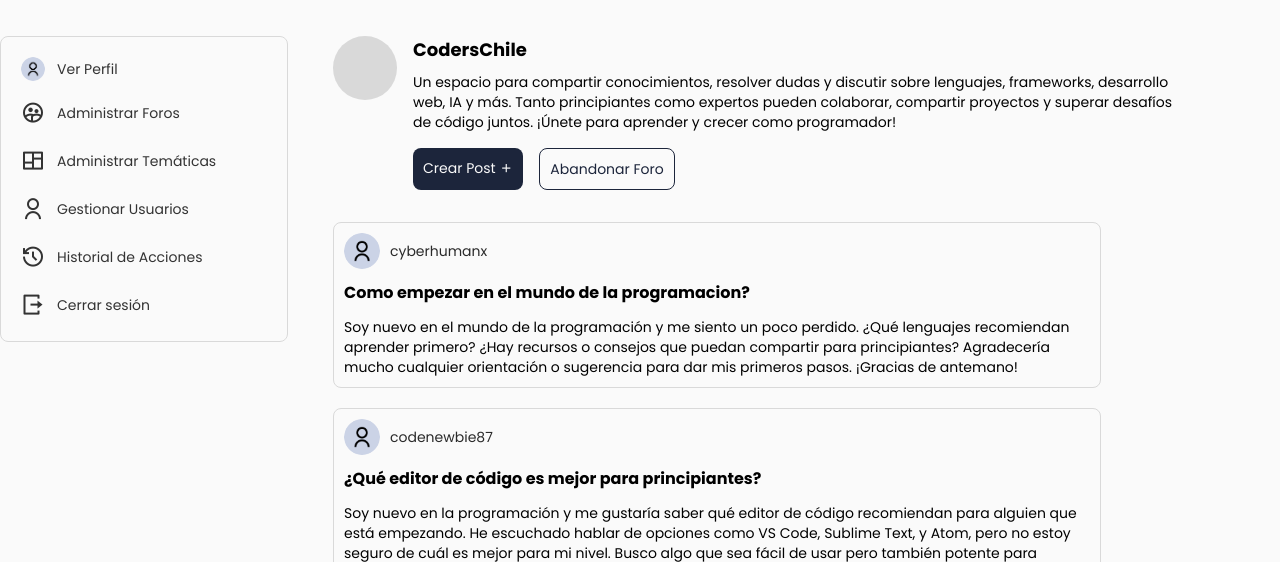
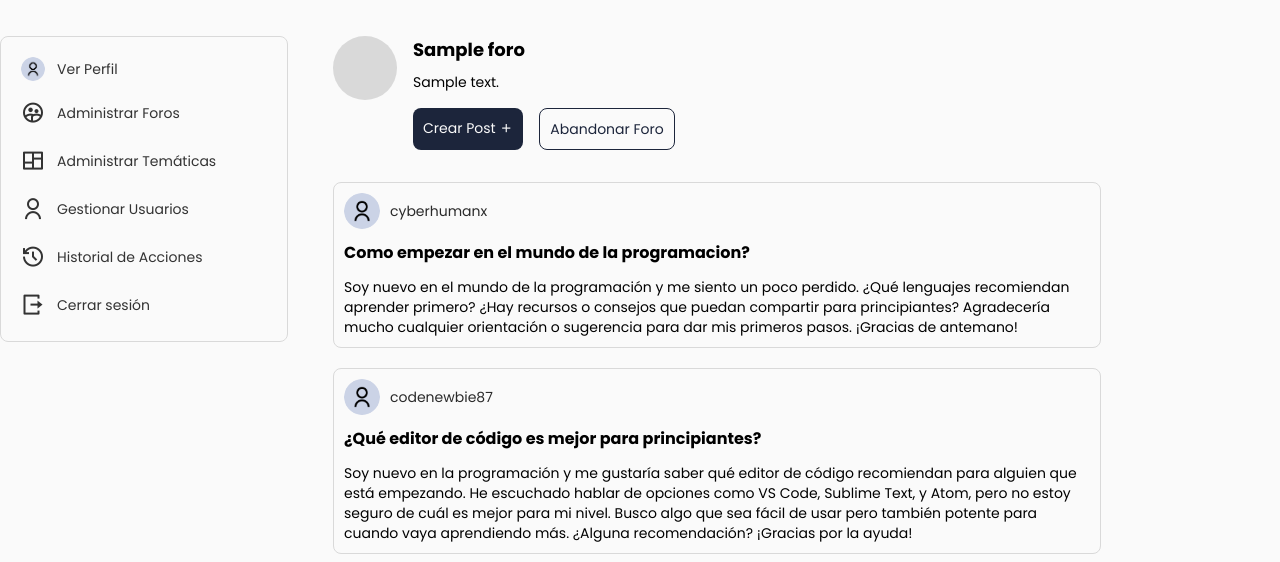
Before and after one commit to johan2160/Foros, a Django app: template foros/templates/ver_foro.html in a window 1280 px wide. Shown: the part 64-626 px from the top of the page. Run offline with Django 5.2, Linux system fonts and the light colour scheme; the template is opened without the code that fills it: values that come from a table or form of the project are taken from there, others are empty; tables that the repository leaves empty hold one stand-in row (values such as "Sample post"); some libraries are stand-ins or nearby versions.

Commit message:
feat(foro): personalización dinámica del foro
- Se reemplazó el nombre y la descripción del foro estáticos por variables dinámicas.
- Se utilizó `{{foro.nombre}}` y `{{foro.descripcion}}` para hacer que los datos del foro sean dinámicos y se carguen desde el backend.
- Mejora en la experiencia de usuario al mostrar información específica de cada foro.

Closes: #123 (Asegúrate de reemplazar el número de issue si aplica)

```diff
--- a/foros/templates/ver_foro.html
+++ b/foros/templates/ver_foro.html
@@ -14,11 +14,8 @@ ForoVox | Ver Foro
       <img src="{% static 'imagenes/tabula_rasa.png' %}" alt="Imagen del foro"
         class="size-11 md:size-14 lg:size-16 rounded-full">
       <div class="flex flex-col gap-2 max-w-3xl">
-        <h1 class="font-bold text-lg">CodersChile</h1>
-        <p class="text-sm">Un espacio para compartir conocimientos, resolver dudas y discutir sobre lenguajes,
-          frameworks,
-          desarrollo web, IA y más. Tanto principiantes como expertos pueden colaborar, compartir proyectos
-          y superar desafíos de código juntos. ¡Únete para aprender y crecer como programador!</p>
+        <h1 class="font-bold text-lg">{{foro.nombre}}</h1>
+        <p class="text-sm">{{foro.descripcion}}</p>
         <div class="flex flex-wrap gap-4 mt-2">
           <a href="/foro/crear_comentario/"
             class="p-[0.625rem] rounded-lg text-sm bg-[#1c253b] text-[#fafafa] hover:opacity-95">Crear Post <i
```
